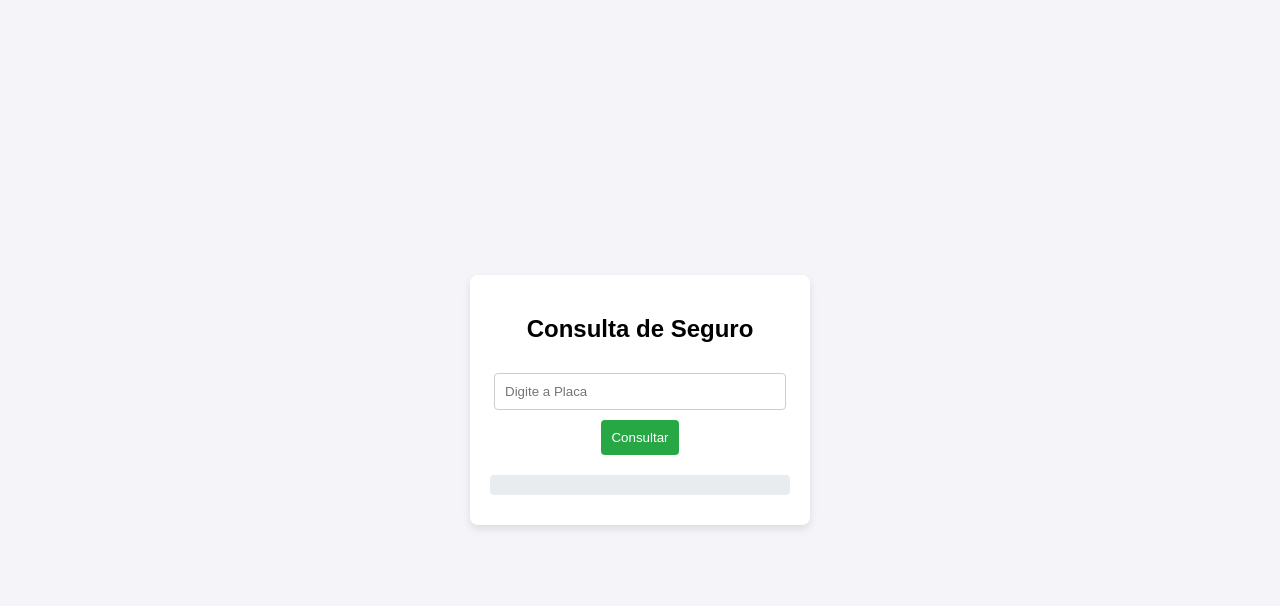
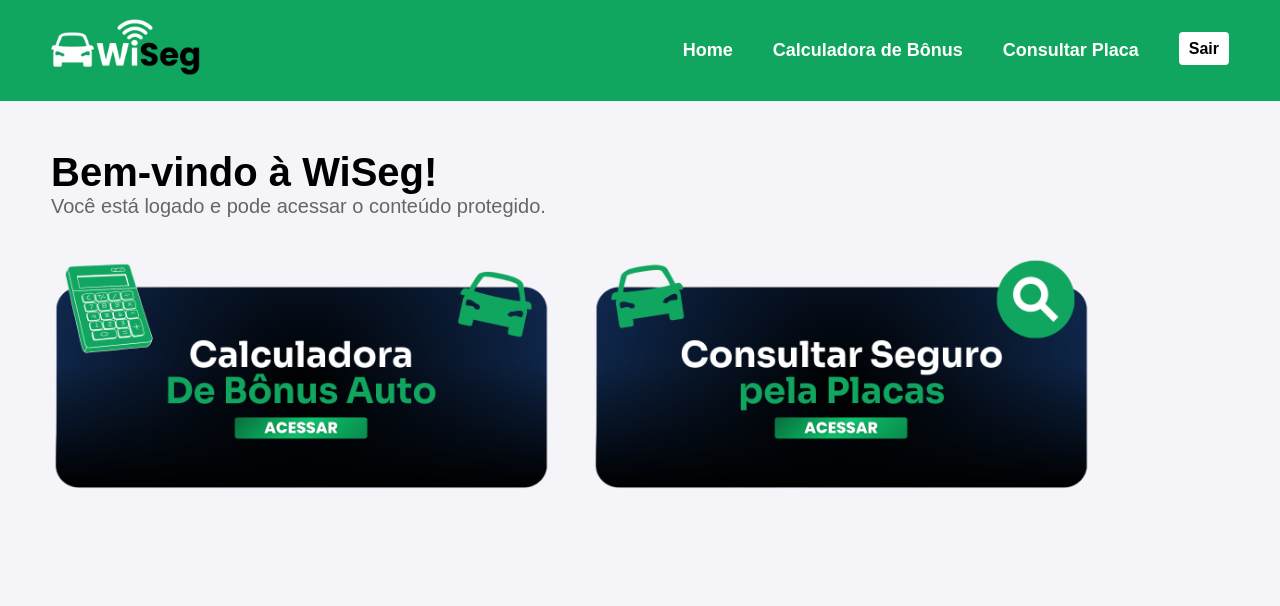
Before and after one commit to EuCaioOrnelas/wiseg, a website: page public/index.html in a window 1280 px wide. Drawn offline with Linux system fonts and the light colour scheme; sample sign-in values are in the browser's storage.

Commit message:
correção index.html conteúdo novo

```diff
--- a/public/index.html
+++ b/public/index.html
@@ -3,130 +3,76 @@
   <head>
     <meta charset="UTF-8" />
     <meta name="viewport" content="width=device-width, initial-scale=1.0" />
-    <title>Consulta de Seguro</title>
-    <style>
-      body {
-        font-family: Arial, sans-serif;
-        background-color: #f4f4f9;
-        margin: 0;
-        padding: 0;
-        display: flex;
-        justify-content: center;
-        align-items: center;
-        height: 100vh;
-      }
-      .container {
-        background-color: #fff;
-        padding: 20px;
-        border-radius: 8px;
-        box-shadow: 0 4px 8px rgba(0, 0, 0, 0.1);
-        width: 300px;
-        text-align: center;
-      }
-      input {
-        width: 90%;
-        padding: 10px;
-        margin: 10px 0;
-        border: 1px solid #ccc;
-        border-radius: 4px;
-      }
-      button {
-        background-color: #28a745;
-        color: white;
-        padding: 10px;
-        border: none;
-        border-radius: 4px;
-        cursor: pointer;
-      }
-      button:hover {
-        background-color: #218838;
-      }
-      .result {
-        margin-top: 20px;
-        padding: 10px;
-        background-color: #e9ecef;
-        border-radius: 4px;
-        text-align: left;
-      }
-      .result h3 {
-        font-size: 18px;
-        margin-bottom: 10px;
-      }
-      .result .info {
-        margin: 5px 0;
-      }
-      .error {
-        color: red;
-        margin-top: 10px;
-      }
-    </style>
+    <title>Página Principal</title>
+    <link rel="stylesheet" href="./style/navbar.css" />
+    <link rel="stylesheet" href="./style/home.css" />
   </head>
   <body>
-    <div class="container">
-      <h2>Consulta de Seguro</h2>
-      <input type="text" id="placa" placeholder="Digite a Placa" />
-      <button onclick="consultarSeguro()">Consultar</button>
+    <script>
+      // Verifica se o usuário está logado
+      if (sessionStorage.getItem("loggedIn") !== "true") {
+        window.location.href = "login.html"; // Redireciona para a página de login se não estiver logado
+      }
 
-      <div id="resultado" class="result"></div>
-      <div id="error" class="error"></div>
-    </div>
-
-    <script>
-      async function consultarSeguro() {
-        const placa = document.getElementById("placa").value;
-
-        // Verifica se a placa está preenchida
-        if (!placa) {
-          document.getElementById("error").textContent =
-            "Preencha o campo de placa!";
-          return;
-        }
-
-        // URL do backend local (substitua se estiver em outro servidor)
-        const url = `http://localhost:8080/consultar-seguro?placa=${placa}`;
-
-        try {
-          const response = await fetch(url);
-          const data = await response.json();
-
-          if (response.ok) {
-            let resultadoHTML = `<h3>Resultado:</h3>`;
-
-            // Exibe os dados de forma mais bonita e organizada
-            data.forEach((item) => {
-              resultadoHTML += `
-                <div class="info">
-                  <strong>Seguradora:</strong> ${
-                    item.seguradora || "Não encontrada"
-                  }<br />
-                  <strong>Modelo do Carro:</strong> ${
-                    item.modelo || "Não encontrado"
-                  }<br />
-                  <strong>Placa:</strong> ${
-                    item.placa || "Não encontrada"
-                  }<br />
-                  <strong>Chassi:</strong> ${
-                    item.chassi || "Não encontrado"
-                  }<br />
-
-                </div>
-                <hr />
-              `;
-            });
-
-            document.getElementById("resultado").innerHTML = resultadoHTML;
-            document.getElementById("error").textContent = "";
-          } else {
-            document.getElementById("resultado").innerHTML = "";
-            document.getElementById("error").textContent =
-              "Esse carro não tem seguro...";
-          }
-        } catch (error) {
-          document.getElementById("resultado").innerHTML = "";
-          document.getElementById("error").textContent =
-            "Erro ao conectar com a API.";
-        }
+      // Função para deslogar
+      function logout() {
+        sessionStorage.removeItem("loggedIn");
+        window.location.href = "login.html"; // Redireciona para a página de login após logout
       }
     </script>
+
+    <!-- Navbar -->
+    <nav class="navbar">
+      <div class="navbar-container">
+        <!-- Logo -->
+        <div class="logo">
+          <a href="/index.html"><img src="./img/logowhite.png" alt="Logo" /></a>
+        </div>
+
+        <!-- Links Rápidos -->
+        <ul class="nav-links">
+          <li><a class="links" href="/index.html">Home</a></li>
+          <li>
+            <a class="links" href="/calculadora-de-bonus.html"
+              >Calculadora de Bônus</a
+            >
+          </li>
+          <li>
+            <a class="links" href="/consulta-placa.html">Consultar Placa</a>
+          </li>
+          <li><a class="logout" onclick="logout()">Sair</a></li>
+          <!-- Adicione mais links conforme necessário -->
+        </ul>
+
+        <!-- Links Rápidos Mobile -->
+        <ul class="nav-links-mobile">
+            <li><a class="links" href="/index.html">Home</a></li>
+            <li><a class="logout" onclick="logout()">Sair</a></li>
+          </ul>
+        </div>
+      </div>
+    </nav>
+
+
+    <!-- Conteúdo principal -->
+    <div class="content">
+      <div class="content_section">
+        <div class="boas_vindas">
+          <h2>Bem-vindo à WiSeg!</h2>
+          <p>Você está logado e pode acessar o conteúdo protegido.</p>
+        </div>
+
+        <div class="cards">
+            <div class="card_section">
+                <div class="card">
+                    <a href="/calculadora-de-bonus.html"><img src="./img/calculadora-de-bonus.png" alt="Consultar Bônus"></a>
+                </div>
+                <div class="card">
+                    <a href="/consulta-placa.html"><img src="./img/consultar-placa.png" alt="Consultar Seguro pela Placa"></a>
+                </div>
+            </div>
+        </div>
+      </div>
+    </div>
   </body>
 </html>
```
Also changed, not shown: public/calculadora-de-bonus.html (+3 -3 lines), public/home.html (+3 -3 lines).
